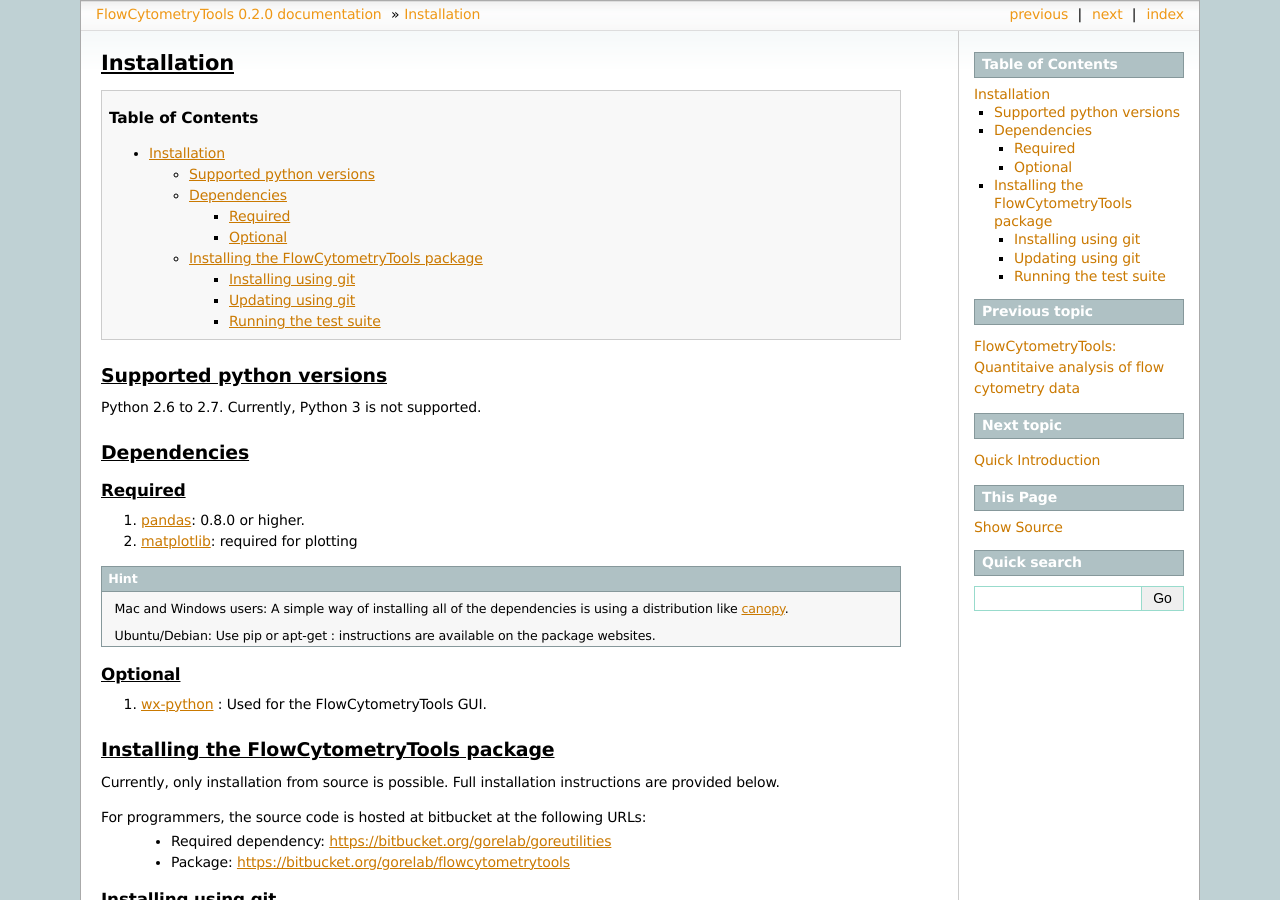
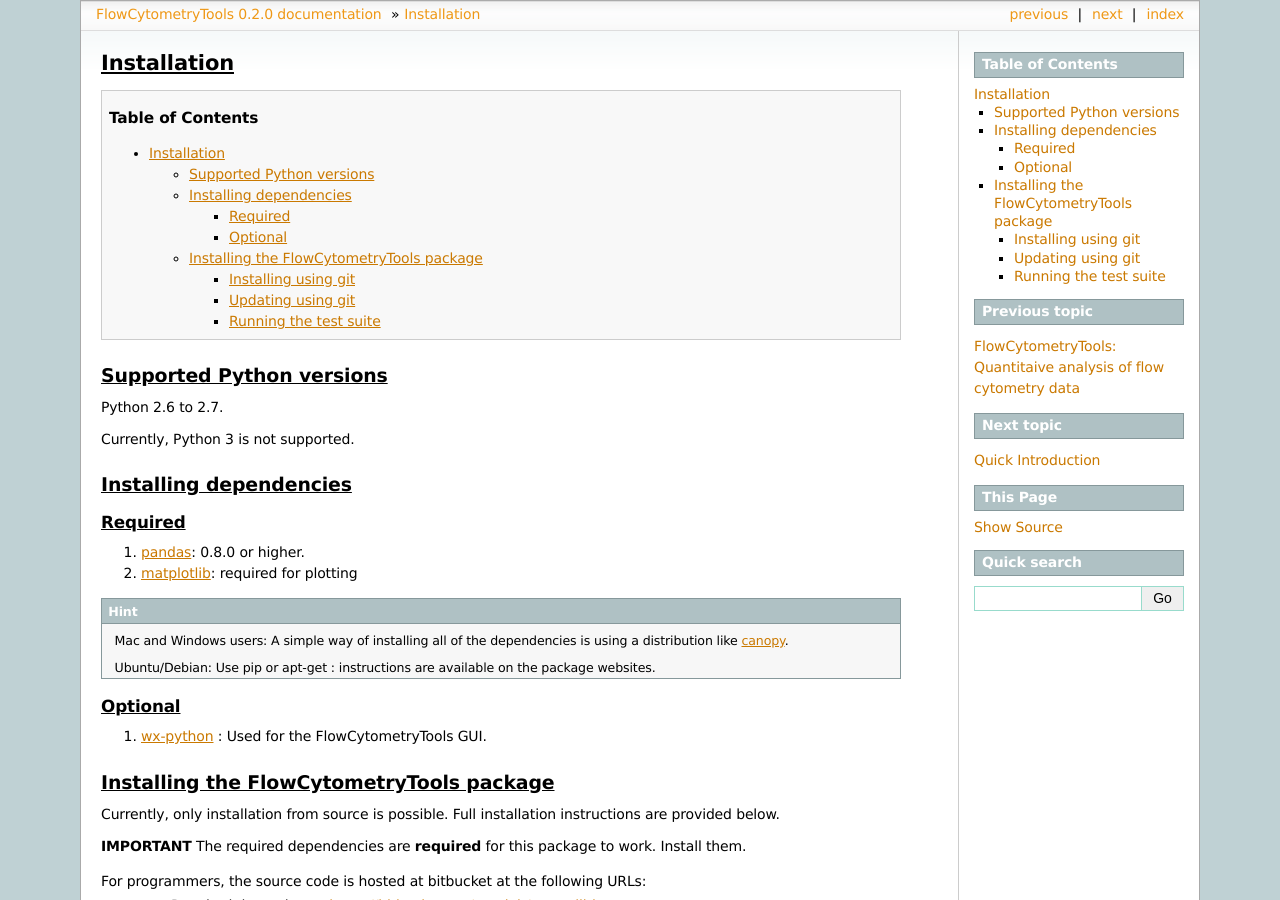
Before and after one commit to eyurtsev/FlowCytometryTools, a Sphinx documentation site: the page built from doc/source/install.rst, in a window 1280 px wide and 900 px high. Built offline with Sphinx 7.4.7, drawn with Linux system fonts in a browser that asks for light colours; formulas are drawn with MathJax 3; the version number is read from the project's files by our own code.

Commit message:
DOC: Minor updates in installation

```diff
--- a/doc/source/install.rst
+++ b/doc/source/install.rst
@@ -6,13 +6,14 @@ Installation
 
 .. contents:: Table of Contents
 
-Supported python versions
+Supported Python versions
 ~~~~~~~~~~~~~~~~~~~~~~
 
 Python 2.6 to 2.7.
+
 Currently, Python 3 is not supported.
 
-Dependencies
+Installing dependencies
 ~~~~~~~~~~~~~~~~~~~~~~~
 
 Required
@@ -37,6 +38,8 @@ Installing the FlowCytometryTools package
 ~~~~~~~~~~~~~~~~~~~~~~~~~~~~~~~~~~~~~~~~~~~~
 
 Currently, only installation from source is possible. Full installation instructions are provided below.
+
+**IMPORTANT** The required dependencies are **required** for this package to work. Install them.
 
 For programmers, the source code is hosted at bitbucket at the following URLs:
     * Required dependency: https://bitbucket.org/gorelab/goreutilities
```
